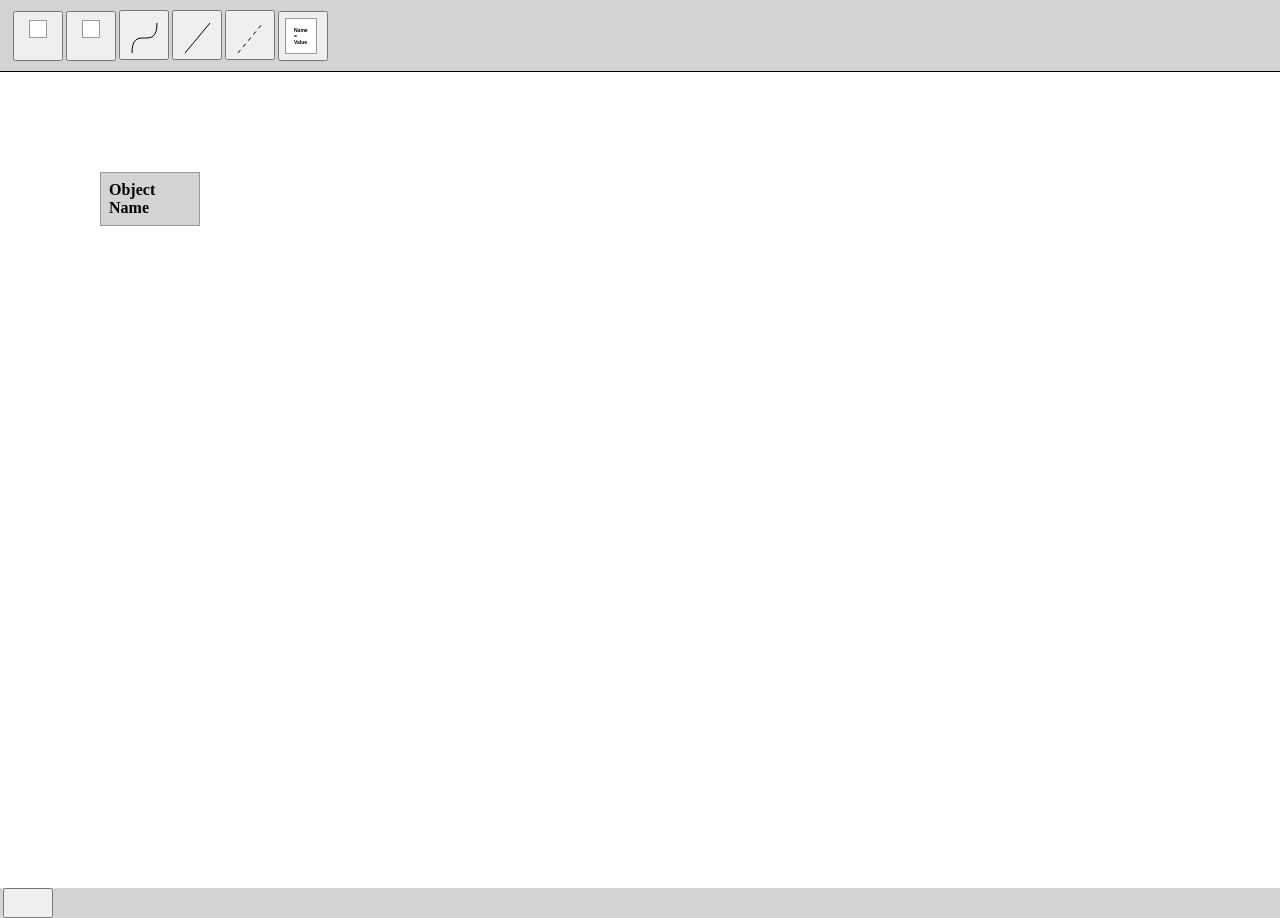
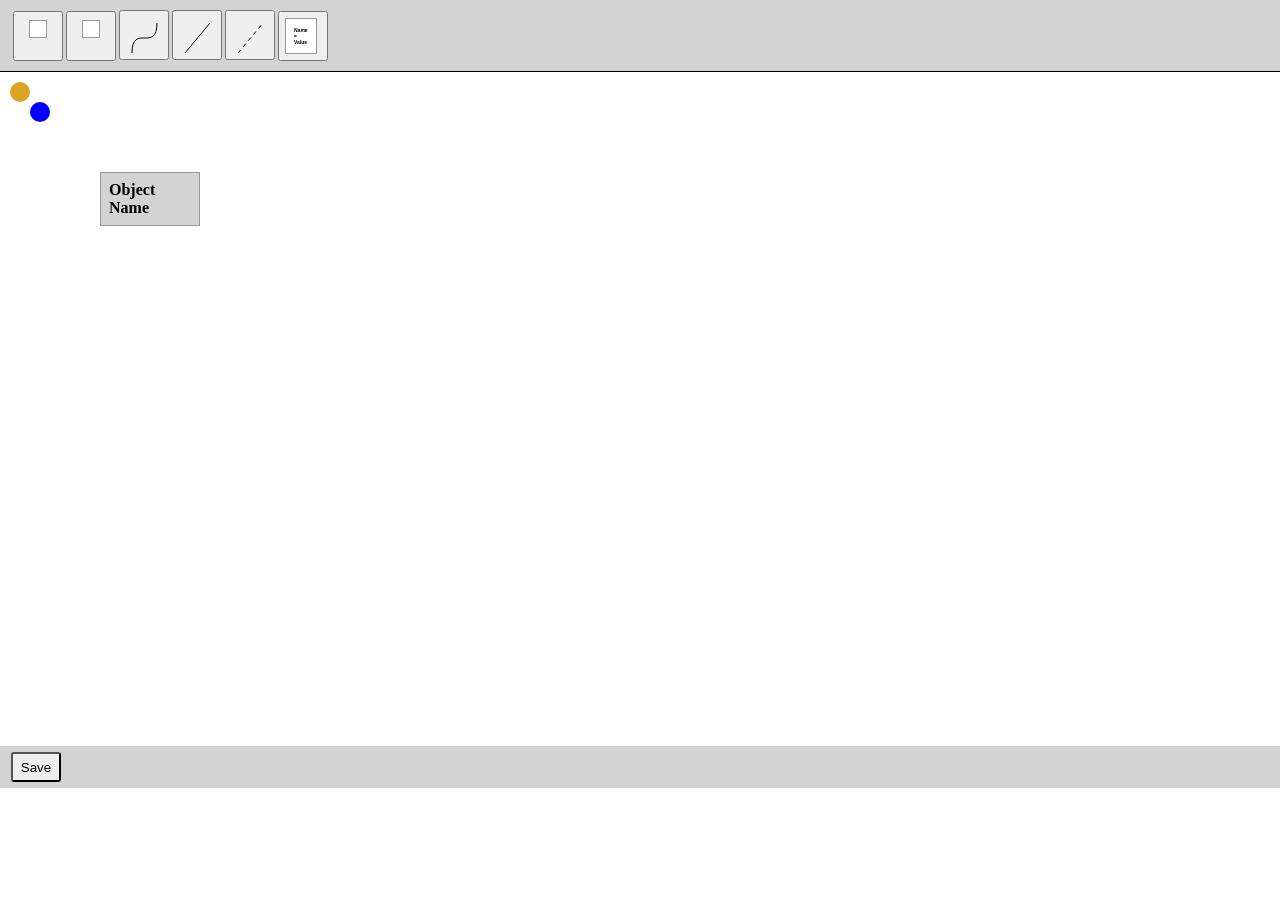
Before and after one commit to capturetheworld/cs151project, a plain HTML site: page index.html in a window 1280 px wide. After the commit the page ends 800 px from the top, so only its background shows below. Drawn offline with Linux system fonts and the light colour scheme.

Commit message:
Slight property sheet tweaks.

```diff
--- a/editor/controller.js
+++ b/editor/controller.js
@@ -21,11 +21,12 @@ document.addEventListener('DOMContentLoaded', function () {
     graph.add(n2)
     graph.add(n3)
     //graph.connect(e, { x: 20, y: 20 }, { x: 40, y: 40 })
+
+
+    resize()
+
     graph.draw()
 
-
-    panel.width = window.innerWidth
-    panel.height = window.innerHeight
 
     let selected = undefined
     let dragStartPoint = undefined
@@ -125,12 +126,25 @@ document.addEventListener('DOMContentLoaded', function () {
     })
 })
 
-window.addEventListener('resize', function () {
+function resize() {
+    console.log("resizing")
     const toolbar = document.getElementById('toolbarDiv')
-    const panel = document.getElementById('graphDiv')
+    const panelDiv = document.getElementById('graphDiv')
+    const panel = document.getElementById('graphPanel')
     const properties = document.getElementById('propertySheetWrapper')
 
+    let tbHeight = Number(toolbar.clientHeight)
+    let propHeight = Number(properties.clientHeight)
+
     toolbar.width = window.innerWidth
+    panelDiv.style.width = window.innerWidth
+    panelDiv.style.height = window.innerHeight - tbHeight - propHeight - 13
+
+    console.log(toolbar.clientHeight)
+    console.log(properties.clientHeight)
+    panel.height = window.innerHeight - tbHeight - propHeight
     panel.width = window.innerWidth
-    panel.height = window.innerHeight - toolbar.height - properties.height
-})
+
+}
+
+window.addEventListener('resize', resize)
--- a/editor/propertysheet.js
+++ b/editor/propertysheet.js
@@ -27,6 +27,7 @@ function createProp(text, id){
 function createPropertySheet(){
     let container = document.getElementById('propertySheetWrapper')
     let form = document.createElement('form')
+    form.setAttribute.id = "form"
     let getters = []
     let setters = []
 
@@ -35,6 +36,7 @@ function createPropertySheet(){
     let submit = document.createElement('button')
     submit.setAttribute('onclick', "saveProperties()")
     submit.className = "apply"
+    submit.innerHTML = "Save"
     container.appendChild(form)
     container.appendChild(submit)
 
@@ -48,6 +50,7 @@ function createPropertySheet(){
             getters = []
             for(i = 0; i < attributes.length; i+=2){getters.push(attributes[i])}
 
+
             // gets property setters from odds
             setters = []
             for(i = 1; i < attributes.length; i+=2){setters.push(attributes[i])}
@@ -56,6 +59,8 @@ function createPropertySheet(){
             while(form.firstChild){
                 form.removeChild(form.firstChild)
             }
+
+
             // removes old submit button
             while(container.submit){
                 container.removeChild(submit)
--- a/index.css
+++ b/index.css
@@ -13,6 +13,7 @@
     border-top: 0px;
     background-color: lightgray;
     padding: 10px;
+    height: auto;
 }
 
 button {
@@ -20,6 +21,7 @@ button {
     height: 50;
     z-index: 3;
     margin-left: 3;
+
 }
 
 
@@ -42,18 +44,20 @@ td, th {
     text-align: left;
   }
 
-/*html, body {
+html, body {
     height: 100%;
     width: 100%;
     margin-top:0px;
     margin-left:0px;
     margin-right:0px;
     margin-bottom:0px;
+    padding: 0;
 }
-*/
+
 
 body {
     margin: 0;
+    padding: 0;
 }
 .container {
 
@@ -62,6 +66,12 @@ body {
 
 #propertySheetWrapper {
     background-color: lightgrey;
+    margin: 0;
+    display: inline-flex;
+    height: fit-content;
+    padding: 6px;
+    align-items: flex-end;
+    flex-direction: row;
 
 }
 
@@ -88,6 +98,9 @@ body {
 .apply {
     width: 50;
     height: 30;
+    margin: 0 15px 0 5px;
+    border-radius: 3px;
+    order: 1;
 
 }
 
@@ -95,3 +108,22 @@ body {
     margin: 0;
 
 }
+
+#graphPanel {
+    position: absolute;
+
+}
+
+#nodeContainer {
+    position: absolute;
+
+}
+
+form {
+    margin: 0;
+    height: fit-content;
+    margin-block-end: 0;
+    display: inline;
+    order: 2;
+
+}
--- a/index.html
+++ b/index.html
@@ -15,11 +15,11 @@
 <body>
     <div id="toolbarDiv">
     </div>
-    <div id="graphDiv" style="position: relative; height: auto; z-index: 5;">
+    <div id="graphDiv" style="position: relative; z-index: 5;">
         <!--<div id="nodeContainer" style="position:relative; top:70; left:0; z-index: 1"></div>
         <canvas id="graphPanel" style="position:relative; top:70; left:0; z-index: 1;"></canvas> -->
-        <div id="nodeContainer" class = "noselect" style="position:relative; left:0;"></div>
-        <canvas id="graphPanel"  style="position:relative; left:0; height: inherit"></canvas>
+        <div id="nodeContainer" class = "noselect" style="left:0;"></div>
+        <canvas id="graphPanel"  style=" left:0;" ></canvas>
 
     </div>
     <div id="propertySheetWrapper" style="position: relative; width: inherit; height: auto;"></div>
```
Also changed, not shown: simplegrapheditor/index.html (+1 -1 lines).
